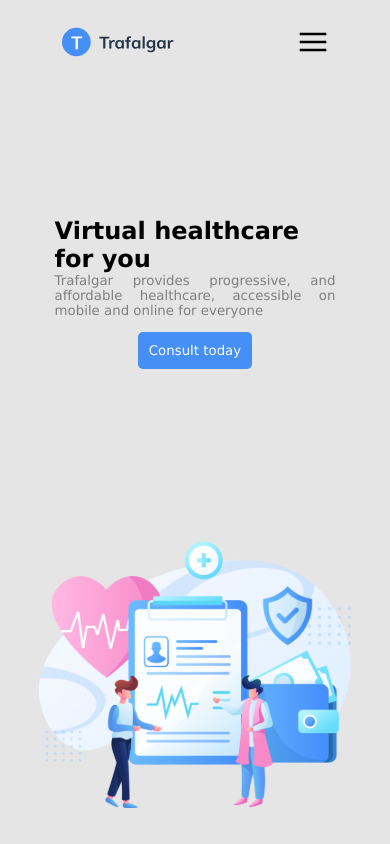
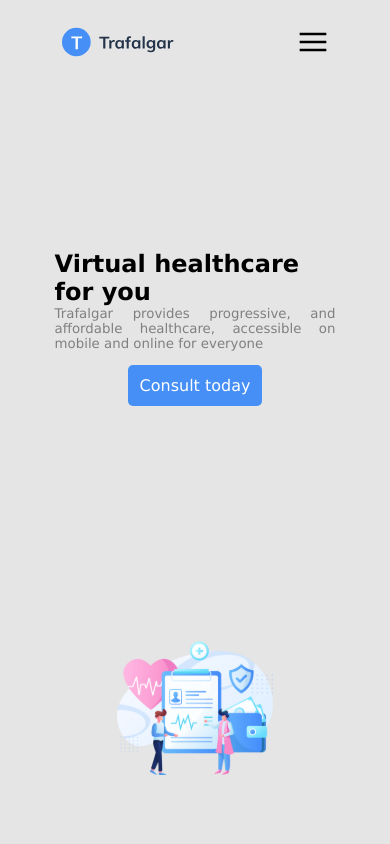
Before and after one commit to matheustkaczyk/trafalgar-landing-page, a React (Vite) app: page / in a window 390 px wide. Shown: the top 844 px of the page. Built offline with nearby package versions, Linux system fonts and the light colour scheme.

Commit message:
refact: alterando media query, aumentando p 880-915

```diff
--- a/src/App.scss
+++ b/src/App.scss
@@ -373,6 +373,7 @@ footer {
       justify-content: space-around;
     }
 
+    nav {
       h4 {
         color: black;
       }
@@ -386,8 +387,13 @@ footer {
       }
     }
   }
+}
 
-@media only screen and (max-width: 414px) and (max-height: 915px) {
+@media only screen and (max-width: 880px) and (max-height: 915px) {
+  * {
+    font-size: 1em;
+  }
+
   header {
     height: 10vh;
 
@@ -426,7 +432,7 @@ footer {
       }
 
       img {
-        width: 100%;
+        width: 50%;
       }
     }
 
@@ -487,12 +493,13 @@ footer {
 
   footer {
     width: 100vw;
-    font-size: smaller;
 
+    .footer-wrapper {
       .footer-infos {
         width: 100%;
       }
 
+      nav {
         h4 {
           display: none;
         }
@@ -506,3 +513,5 @@ footer {
         }
       }
     }
+  }
+}
--- a/src/components/Footer/index.jsx
+++ b/src/components/Footer/index.jsx
@@ -10,6 +10,8 @@ const Footer = () => {
           <p>© 2021. All rights reserved</p>
           <p>Construído por Matheus Tkaczyk Ribeiro</p>
         </div>
+        <nav>
+
           <div>
             <h4>Company</h4>
             <ul>
@@ -37,6 +39,7 @@ const Footer = () => {
               <li>How it works</li>
             </ul>
           </div>
+        </nav>
       </div>
     </footer>
   )
```
Lines whose indentation alone changed are shown as unchanged.
